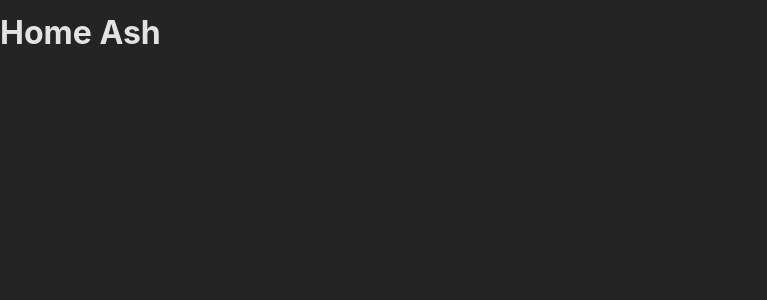
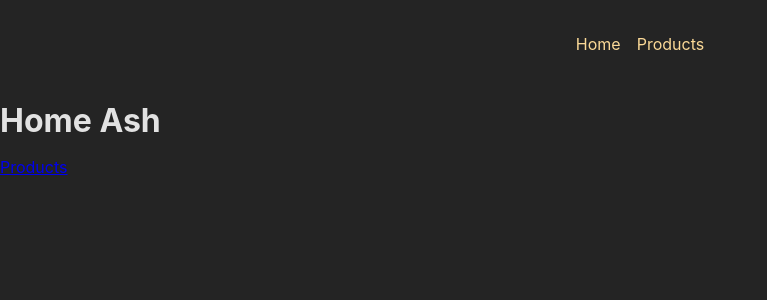
Before and after one commit to agdc101/react-routing-demo, a React (Create React App) app: page / in a window 1280 px wide. Shown: the top 300 px of the page, without its empty margins (0-767 px from the left). Built offline with nearby package versions, Linux system fonts and the light colour scheme.

Commit message:
routing children added allowing main nav to be added to all pages

```diff
--- /dev/null
+++ b/src/components/MainNav.js
@@ -0,0 +1,21 @@
+import { Link } from "react-router-dom";
+import classes from "./MainNav.module.css";
+
+function MainNav () {
+  return (
+    <header className={classes.header}>
+      <nav>
+        <ul className={classes.list}>
+          <li>
+            <Link to="/">Home</Link>
+          </li>
+          <li>
+            <Link to="/products">Products</Link>
+          </li>
+        </ul>
+      </nav>
+    </header>
+  )
+}
+
+export default MainNav
--- /dev/null
+++ b/src/components/MainNav.module.css
@@ -0,0 +1,23 @@
+.header {
+    max-width: 60rem;
+    margin: auto;
+    padding: 2rem;
+    display: flex;
+    justify-content: center;
+  }
+
+  .list {
+    display: flex;
+    gap: 1rem;
+  }
+
+  .list a {
+    text-decoration: none;
+    color: var(--color-primary-400);
+  }
+
+  .list a:hover,
+  .list a.active {
+    color: var(--color-primary-800);
+    text-decoration: underline;
+  }
--- a/src/routes/Home.js
+++ b/src/routes/Home.js
@@ -1,7 +1,10 @@
+import { Link } from "react-router-dom";
+
 function HomePage() {
   return (
     <div>
-      <h1>Home Ash</h1>
+        <h1>Home Ash</h1>
+        <Link to="/products">Products</Link>
     </div>
   );
 }
--- /dev/null
+++ b/src/routes/Root.js
@@ -0,0 +1,16 @@
+import { Outlet } from "react-router-dom";
+import MainNav from "../components/MainNav";
+import classes from "./Root.module.css";
+
+function Root() {
+  return (
+    <div>
+        <MainNav/>
+        <main className={classes.main}>
+            <Outlet />
+        </main>
+    </div>
+  );
+}
+
+export default Root;
--- /dev/null
+++ b/src/routes/Root.module.css
@@ -0,0 +1,7 @@
+.content {
+    margin: 2rem auto;
+    max-width: 1200px;
+    padding: 0 1rem;
+    width: 100%;
+    text-align: center;
+}
```
Also changed, not shown: src/App.js (+13 -6 lines), 1 other file (tests, documents, lock files or other folders).
